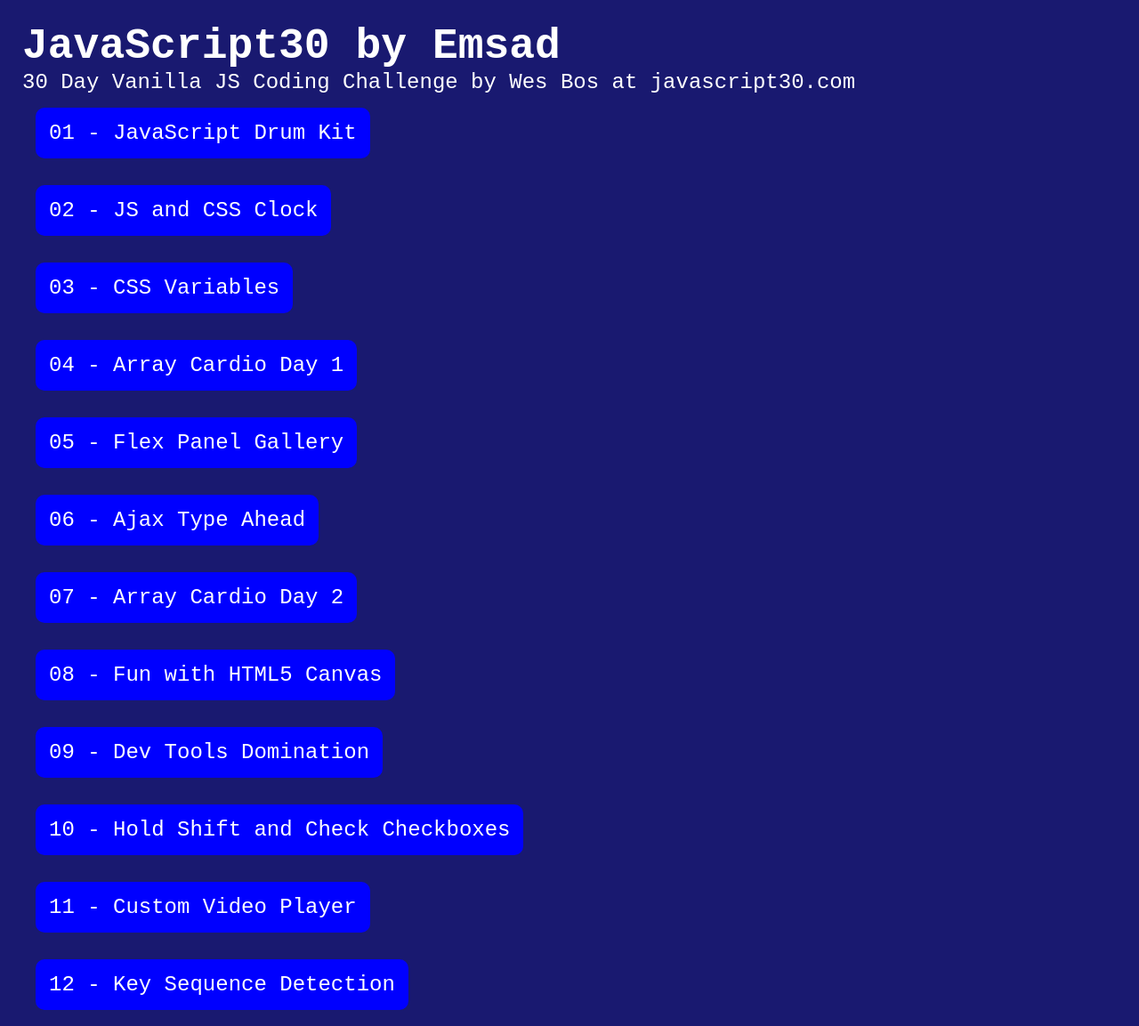
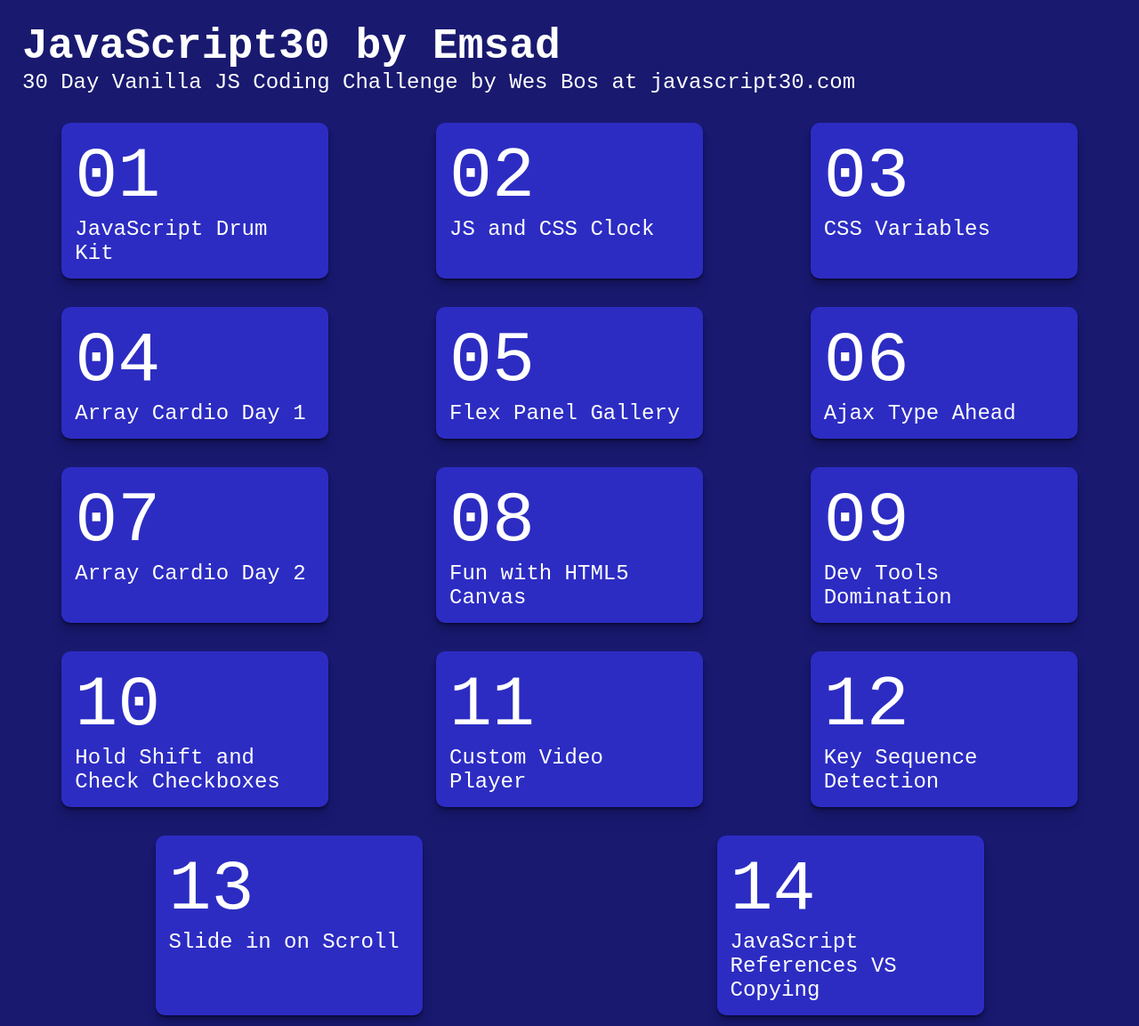
Before and after one commit to emsad87/JavaScript30, a plain HTML site: page index.html in a window 1280 px wide. Shown: the top 1153 px of the page at 89% size. Drawn offline with Linux system fonts and the light colour scheme.

Commit message:
Update
Day 14
- Updated index page.
- Tweaked the style of day cards

```diff
--- /dev/null
+++ b/14 - JavaScript References VS Copying/js/app.js
@@ -0,0 +1,84 @@
+// start with strings, numbers and booleans
+// let age = 100;
+// let age2 = age;
+// console.log(age, age2);
+// age = 200;
+// console.log(age, age2);
+
+// let name = 'Ems';
+// let name2 = name;
+// console.log(name, name2);
+// name = 'Emsad';
+// console.log(name, name2);
+
+// Let's say we have an array
+const players = ["Emsad", "Sarah", "Ryan", "Poppy"];
+
+// and we want to make a copy of it.
+const team = players;
+
+console.log(players, team);
+// You might think we can just do something like this:
+// team[3] = 'Lux';
+
+// however what happens when we update that array?
+
+// now here is the problem!
+
+// oh no - we have edited the original array too!
+
+// Why? It's because that is an array reference, not an array copy. They both point to the same array!
+
+// So, how do we fix this? We take a copy instead!
+const team2 = players.slice();
+
+// one way
+
+// or create a new array and concat the old one in
+const team3 = [].concat(players);
+
+// or use the new ES6 Spread
+const team4 = [...players];
+team4[3] = "heeee hawww";
+console.log(team4);
+
+const team5 = Array.from(players);
+
+// now when we update it, the original one isn't changed
+
+// The same thing goes for objects, let's say we have a person object
+
+// with Objects
+const person = {
+  name: "Emsad Ahmetašević",
+  age: 33,
+};
+
+// and think we make a copy:
+// const captain = person;
+// captain.number = 99;
+
+// how do we take a copy instead?
+const cap2 = Object.assign({}, person, { number: 99, age: 12 });
+console.log(cap2);
+
+// We will hopefully soon see the object ...spread
+// const cap3 = {...person};
+
+// Things to note - this is only 1 level deep - both for Arrays and Objects. lodash has a cloneDeep method, but you should think twice before using it.
+
+const emsad = {
+  name: "Emsad",
+  age: 100,
+  social: {
+    twitter: "@emsad87",
+    linkedIn: "Emsad Ahmetašević",
+  },
+};
+
+console.clear();
+console.log(emsad);
+
+const dev = Object.assign({}, emsad);
+
+const dev2 = JSON.parse(JSON.stringify(emsad));
--- a/index.html
+++ b/index.html
@@ -17,19 +17,90 @@
     <p>30 Day Vanilla JS Coding Challenge by Wes Bos at <a href="https://javascript30.com/">javascript30.com</a></p>
 
     <ul>
-        <li><a href="./01 - JavaScript Drum Kit/">01 - JavaScript Drum Kit</a></li>
-        <li><a href="./02 - JS and CSS Clock/">02 - JS and CSS Clock</a></li>
-        <li><a href="./03 - CSS Variables/">03 - CSS Variables</a></li>
-        <li><a href="./04 - Array Cardio Day 1/">04 - Array Cardio Day 1</a></li>
-        <li><a href="./05 - Flex Panel Gallery/">05 - Flex Panel Gallery</a></li>
-        <li><a href="./06 - Ajax Type Ahead/">06 - Ajax Type Ahead</a></li>
-        <li><a href="./07 - Array Cardio Day 2/">07 - Array Cardio Day 2</a></li>
-        <li><a href="./08 - Fun with HTML5 Canvas/">08 - Fun with HTML5 Canvas</a></li>
-        <li><a href="./09 - Dev Tools Domination/">09 - Dev Tools Domination</a></li>
-        <li><a href="./10 - Hold Shift and Check Checkboxes/">10 - Hold Shift and Check Checkboxes</a></li>
-        <li><a href="./11 - Custom Video Player/">11 - Custom Video Player</a></li>
-        <li><a href="./12 - Key Sequence Detection/">12 - Key Sequence Detection</a></li>
-        <li><a href="./13 - Slide in on Scroll/">13 - Slide in on Scroll</a></li>
+        <li>
+            <a href="./01 - JavaScript Drum Kit/">
+                <div class="number">01</div>
+                <div class="text">JavaScript Drum Kit</div>
+            </a>
+        </li>
+        <li>
+            <a href="./02 - JS and CSS Clock/">
+                <div class="number">02</div>
+                <div class="text">JS and CSS Clock</div>
+            </a>
+        </li>
+        <li>
+            <a href="./03 - CSS Variables/">
+                <div class="number">03</div>
+                <div class="text">CSS Variables</div>
+            </a>
+        </li>
+        <li>
+            <a href="./04 - Array Cardio Day 1/">
+                <div class="number">04</div>
+                <div class="text">Array Cardio Day 1</div>
+            </a>
+        </li>
+        <li>
+            <a href="./05 - Flex Panel Gallery/">
+                <div class="number">05</div>
+                <div class="text">Flex Panel Gallery</div>
+            </a>
+        </li>
+        <li>
+            <a href="./06 - Ajax Type Ahead/">
+                <div class="number">06</div>
+                <div class="text">Ajax Type Ahead</div>
+            </a>
+        </li>
+        <li>
+            <a href="./07 - Array Cardio Day 2/">
+                <div class="number">07</div>
+                <div class="text">Array Cardio Day 2</div>
+            </a>
+        </li>
+        <li>
+            <a href="./08 - Fun with HTML5 Canvas/">
+                <div class="number">08</div>
+                <div class="text">Fun with HTML5 Canvas</div>
+            </a>
+        </li>
+        <li>
+            <a href="./09 - Dev Tools Domination/">
+                <div class="number">09</div>
+                <div class="text">Dev Tools Domination</div>
+            </a>
+        </li>
+        <li>
+            <a href="./10 - Hold Shift and Check Checkboxes/">
+                <div class="number">10</div>
+                <div class="text">Hold Shift and Check Checkboxes</div>
+            </a>
+        </li>
+        <li>
+            <a href="./11 - Custom Video Player/">
+                <div class="number">11</div>
+                <div class="text">Custom Video Player</div>
+            </a>
+        </li>
+        <li>
+            <a href="./12 - Key Sequence Detection/">
+                <div class="number">12</div>
+                <div class="text">Key Sequence Detection</div>
+            </a>
+        </li>
+        <li>
+            <a href="./13 - Slide in on Scroll/">
+                <div class="number">13</div>
+                <div class="text">Slide in on Scroll</div>
+            </a>
+        </li>
+        <li>
+            <a href="./14 - JavaScript References VS Copying/">
+                <div class="number">14</div>
+                <div class="text">JavaScript References VS Copying</div>
+            </a>
+        </li>
     </ul>
 
 </body>
--- a/scss/style.scss
+++ b/scss/style.scss
@@ -23,12 +23,31 @@
 
 ul {
   list-style: none;
+  display: flex;
+  justify-content: space-around;
+  flex-wrap: wrap;
+  gap: 2rem;
+  margin-top: 2rem;
+
+  li {
+    width: 300px;
+  }
+
+  a {
+    display: inline-block;
+    width: 100%;
+    height: 100%;
+    padding: 15px;
+    background-color: lighten($color: midnightblue, $amount: 20);
+    border-radius: 10px;
+    box-shadow: 0 1px 1px rgba(0, 0, 0, 0.25), 0 2px 2px rgba(0, 0, 0, 0.2),
+      0 4px 4px rgba(0, 0, 0, 0.15), 0 8px 8px rgba(0, 0, 0, 0.1),
+      0 16px 16px rgba(0, 0, 0, 0.05);
+  }
+
+  .number {
+    font-size: 5rem;
+  }
+  .text {
+  }
 }
-
-ul li a {
-  display: inline-block;
-  padding: 15px;
-  background-color: blue;
-  border-radius: 10px;
-  margin: 15px;
-}
```
Also changed, not shown: 14 - JavaScript References VS Copying/index.html (added, +18 -0 lines), 14 - JavaScript References VS Copying/README.md (added), 14 - JavaScript References VS Copying/css/style.css (added), 14 - JavaScript References VS Copying/scss/style.scss (added), css/style.css.
